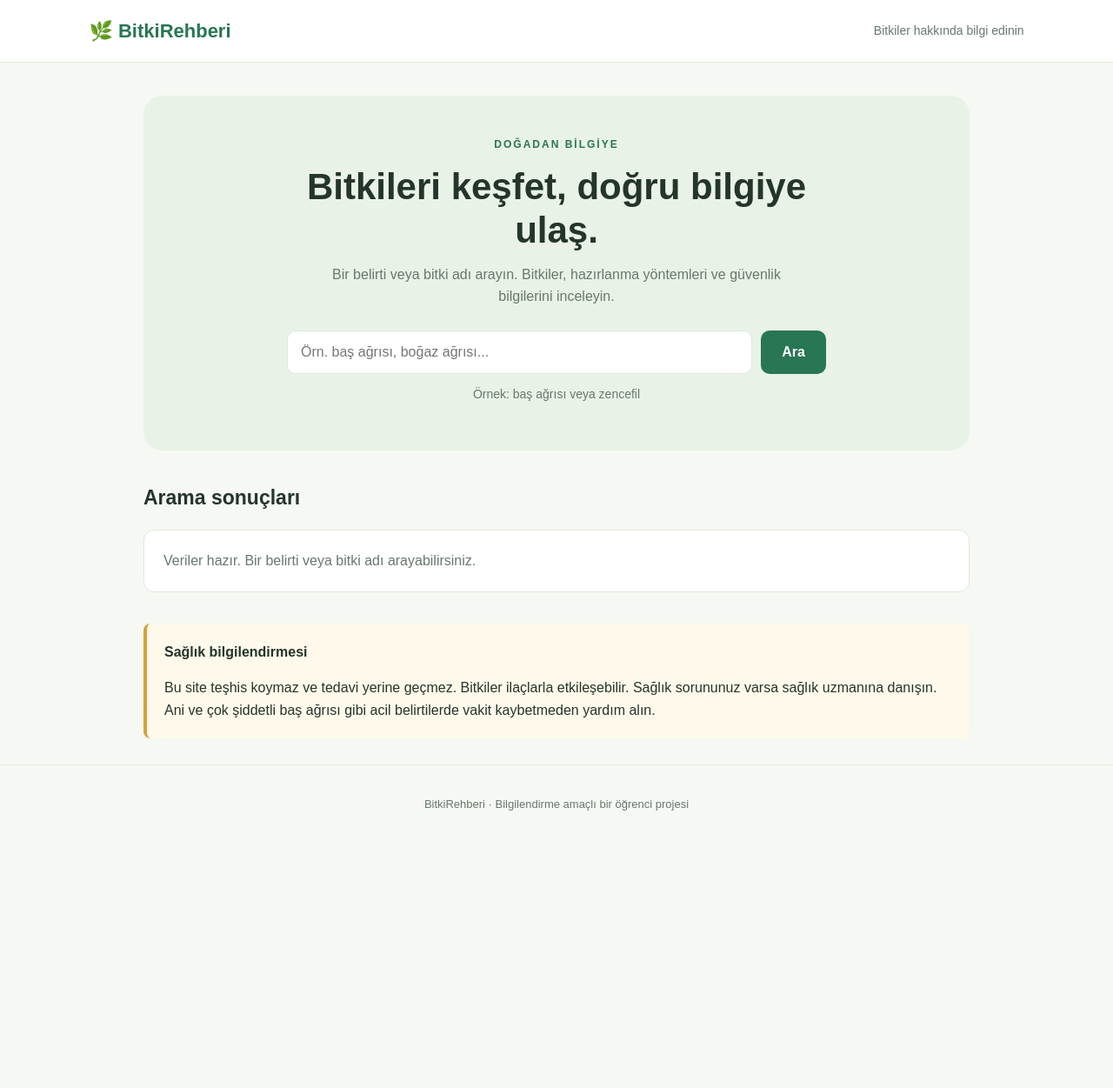
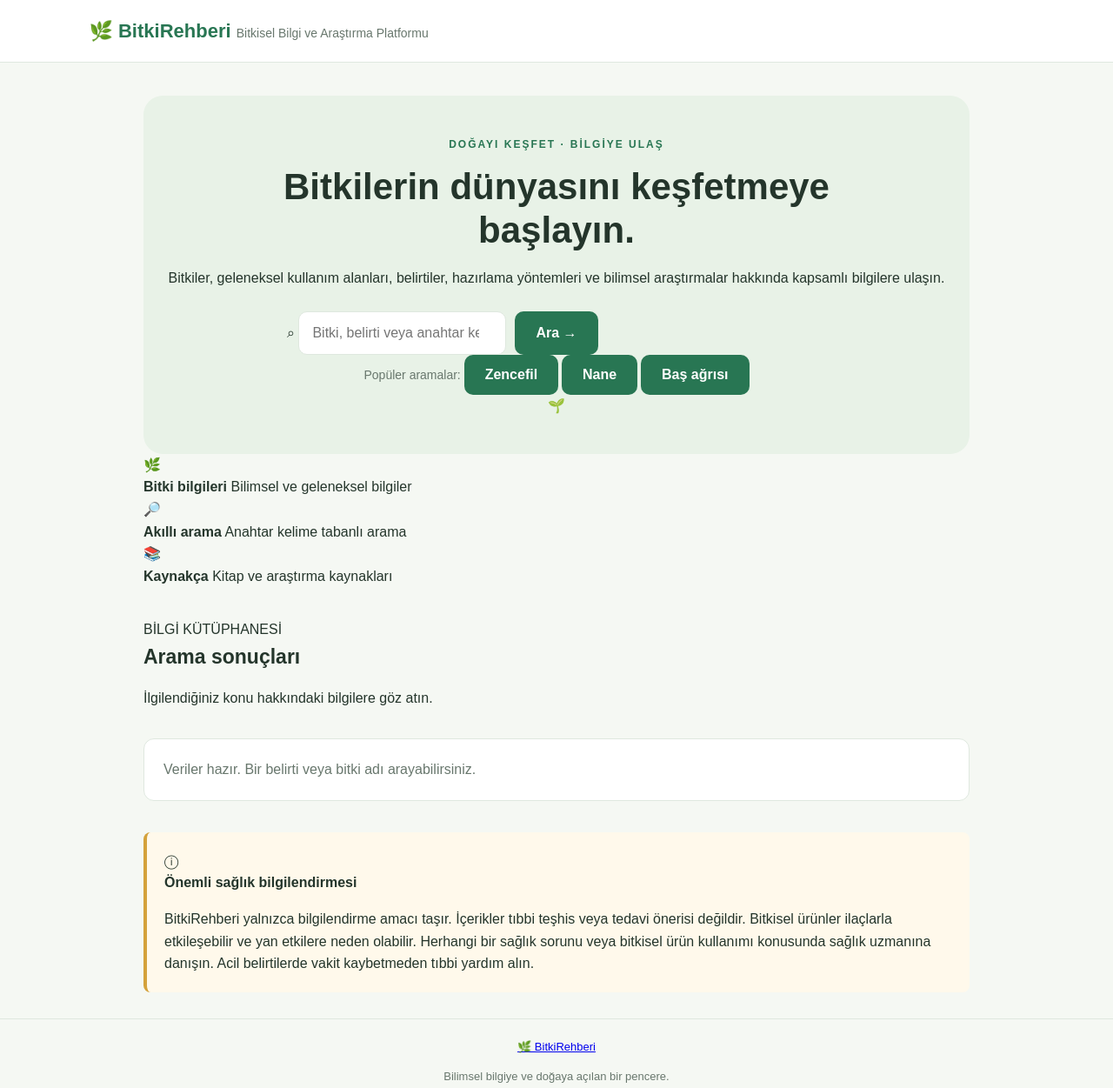
Before and after one commit to bitkiseloneri/bitkiseloneri.github.io, a plain HTML site: page index.html in a window 1280 px wide. Shown: the top 1251 px of the page at 87% size. Before the commit the page ends 971 px from the top, so only its background shows below. Drawn offline with Linux system fonts and the light colour scheme.

Commit message:
Enhance index.html with new meta tags and content
Added meta tags for theme color and description. Updated header and footer content for clarity and added new sections for features and results.

```diff
--- a/index.html
+++ b/index.html
@@ -4,61 +4,181 @@
 <head>
     <meta charset="UTF-8">
     <meta name="viewport" content="width=device-width, initial-scale=1.0">
-    <title>Bitkisel Bilgi Rehberi</title>
+
+    <meta name="theme-color" content="#174f38">
+    <meta name="description" content="BitkiRehberi ile bitkiler, geleneksel kullanım alanları, bilimsel bilgiler ve güvenlik uyarılarını keşfedin.">
+
+    <title>BitkiRehberi | Bitkisel Bilgi ve Araştırma</title>
+
     <link rel="stylesheet" href="css/style.css">
     <script src="js/app.js" defer></script>
 </head>
+
 <body>
+
     <header class="header">
-        <a href="index.html" class="logo">🌿 BitkiRehberi</a>
-        <span class="header-text">Bitkiler hakkında bilgi edinin</span>
+        <div class="header-inner">
+            <a href="index.html" class="logo">
+                <span class="logo-icon">🌿</span>
+                <span>Bitki<span>Rehberi</span></span>
+            </a>
+
+            <span class="header-text">
+                Bitkisel Bilgi ve Araştırma Platformu
+            </span>
+        </div>
     </header>
 
     <main class="container">
+
         <section class="hero">
-            <span class="eyebrow">DOĞADAN BİLGİYE</span>
-            <h1>Bitkileri keşfet, doğru bilgiye ulaş.</h1>
+
+            <div class="hero-content">
+                <span class="eyebrow">
+                    DOĞAYI KEŞFET · BİLGİYE ULAŞ
+                </span>
+
+                <h1>
+                    Bitkilerin dünyasını
+                    <span>keşfetmeye başlayın.</span>
+                </h1>
+
                 <p>
-                Bir belirti veya bitki adı arayın.
-                Bitkiler, hazırlanma yöntemleri ve güvenlik bilgilerini inceleyin.
+                    Bitkiler, geleneksel kullanım alanları, belirtiler,
+                    hazırlama yöntemleri ve bilimsel araştırmalar hakkında
+                    kapsamlı bilgilere ulaşın.
                 </p>
 
                 <form id="searchForm" class="search-form">
+
+                    <div class="search-input-wrapper">
+                        <span class="search-icon">⌕</span>
+
                         <input
-                    type="text"
+                            type="search"
                             id="searchInput"
-                    placeholder="Örn. baş ağrısı, boğaz ağrısı..."
-                    aria-label="Belirti veya bitki adı"
+                            placeholder="Bitki, belirti veya anahtar kelime arayın..."
+                            aria-label="Bitki veya belirti ara"
+                            autocomplete="off"
                             required
                         >
-                <button type="submit">Ara</button>
+                    </div>
+
+                    <button type="submit">
+                        Ara
+                        <span>→</span>
+                    </button>
+
                 </form>
-            <p class="search-hint">Örnek: baş ağrısı veya zencefil</p>
+
+                <div class="search-hint">
+                    <span>Popüler aramalar:</span>
+
+                    <button type="button" class="quick-search" data-search="zencefil">
+                        Zencefil
+                    </button>
+
+                    <button type="button" class="quick-search" data-search="nane">
+                        Nane
+                    </button>
+
+                    <button type="button" class="quick-search" data-search="baş ağrısı">
+                        Baş ağrısı
+                    </button>
+                </div>
+            </div>
+
+            <div class="hero-decoration" aria-hidden="true">
+                <div class="decoration-circle">🌱</div>
+            </div>
+
+        </section>
+
+        <section class="features">
+
+            <div class="feature">
+                <span class="feature-icon">🌿</span>
+                <div>
+                    <strong>Bitki bilgileri</strong>
+                    <span>Bilimsel ve geleneksel bilgiler</span>
+                </div>
+            </div>
+
+            <div class="feature">
+                <span class="feature-icon">🔎</span>
+                <div>
+                    <strong>Akıllı arama</strong>
+                    <span>Anahtar kelime tabanlı arama</span>
+                </div>
+            </div>
+
+            <div class="feature">
+                <span class="feature-icon">📚</span>
+                <div>
+                    <strong>Kaynakça</strong>
+                    <span>Kitap ve araştırma kaynakları</span>
+                </div>
+            </div>
+
         </section>
 
         <section class="results-section">
+
             <div class="section-heading">
+                <div>
+                    <span class="section-eyebrow">BİLGİ KÜTÜPHANESİ</span>
                     <h2>Arama sonuçları</h2>
-                <span id="resultCount"></span>
+                    <p>İlgilendiğiniz konu hakkındaki bilgilere göz atın.</p>
                 </div>
-            <div id="results" aria-live="polite">
-                <p class="message">Aramak istediğiniz ifadeyi yazın.</p>
+
+                <span id="resultCount" class="result-count"></span>
             </div>
+
+            <div id="results" aria-live="polite" aria-busy="false">
+                <div class="welcome-message">
+                    <span class="welcome-icon">🌿</span>
+                    <h3>Keşfetmeye hazır mısınız?</h3>
+                    <p>
+                        Yukarıdaki arama alanına bir bitki adı,
+                        belirti veya anahtar kelime yazın.
+                    </p>
+                </div>
+            </div>
+
         </section>
 
         <aside class="disclaimer">
-            <strong>Sağlık bilgilendirmesi</strong>
+            <div class="disclaimer-icon">ⓘ</div>
+
+            <div>
+                <strong>Önemli sağlık bilgilendirmesi</strong>
+
                 <p>
-                Bu site teşhis koymaz ve tedavi yerine geçmez.
-                Bitkiler ilaçlarla etkileşebilir. Sağlık sorununuz varsa
-                sağlık uzmanına danışın. Ani ve çok şiddetli baş ağrısı
-                gibi acil belirtilerde vakit kaybetmeden yardım alın.
+                    BitkiRehberi yalnızca bilgilendirme amacı taşır.
+                    İçerikler tıbbi teşhis veya tedavi önerisi değildir.
+                    Bitkisel ürünler ilaçlarla etkileşebilir ve yan etkilere
+                    neden olabilir. Herhangi bir sağlık sorunu veya bitkisel
+                    ürün kullanımı konusunda sağlık uzmanına danışın.
+                    Acil belirtilerde vakit kaybetmeden tıbbi yardım alın.
                 </p>
+            </div>
         </aside>
+
     </main>
 
     <footer class="footer">
-        <p>BitkiRehberi · Bilgilendirme amaçlı bir öğrenci projesi</p>
+        <div class="footer-inner">
+            <a href="index.html" class="footer-logo">🌿 BitkiRehberi</a>
+
+            <p>
+                Bilimsel bilgiye ve doğaya açılan bir pencere.
+            </p>
+
+            <span>
+                © 2026 BitkiRehberi · Bilgilendirme amaçlı öğrenci projesi
+            </span>
+        </div>
     </footer>
+
 </body>
 </html>
```
Lines whose indentation alone changed are shown as unchanged.
